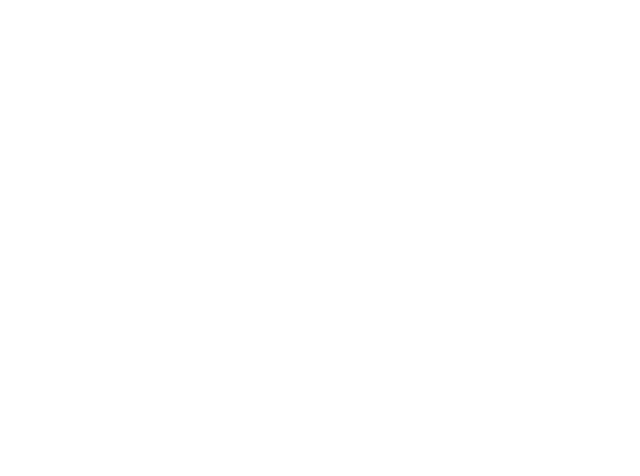
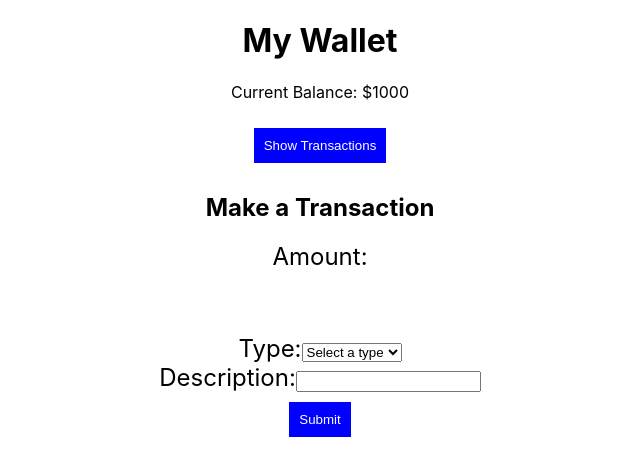
Before and after one commit to rajAyushh/CryptoLender, a React (Create React App) app in the folder frontend/lending-app/: page /profile in a window 1280 px wide. Before the commit this address had no page. Shown: the top 476 px of the page, without its empty margins (320-960 px from the left). Built offline with nearby package versions, Linux system fonts and the light colour scheme; the HTML template or start-up script is replaced by a standard one.

Commit message:
Something something

```diff
--- a/frontend/lending-app/src/App.js
+++ b/frontend/lending-app/src/App.js
@@ -10,6 +10,7 @@ import Signup from './pages/Signup';
 import Borrow from './pages/borrow';
 import Work from './pages/work';
 import Contact from './pages/contact';
+import Profile from './pages/profile'
 
 
 function App() {
@@ -26,6 +27,7 @@ function App() {
           <Route exact path='/borrow' element  ={<Borrow/>}/>
           <Route exact path='/work' element  ={<Work/>}/>
           <Route exact path='/contact' element  ={<Contact/>}/>
+          <Route exact path='/profile' element  ={<Profile/>}/>
         </Routes>
       </Router>
     </div>
--- a/frontend/lending-app/src/pages/Components/appbar.js
+++ b/frontend/lending-app/src/pages/Components/appbar.js
@@ -11,26 +11,15 @@ import Avatar from '@mui/material/Avatar';
 import Button from '@mui/material/Button';
 import Tooltip from '@mui/material/Tooltip';
 import MenuItem from '@mui/material/MenuItem';
-import AdbIcon from '@mui/icons-material/Adb';
-import { useNavigate, Link } from 'react-router-dom';
+import { useNavigate } from 'react-router-dom';
 
-const pages = ['Lend', 'Borrow', 'Buy RCoin'];
-const pages1 = ['How we work', 'Contact us', 'Manage Loans', 'Help'];
 const settings = ['Profile', 'Dashboard', 'Logout'];
 
 function ResponsiveAppBar() {
-  const [anchorElNav, setAnchorElNav] = React.useState(null);
   const [anchorElUser, setAnchorElUser] = React.useState(null);
 
-  const handleOpenNavMenu = (event) => {
-    setAnchorElNav(event.currentTarget);
-  };
   const handleOpenUserMenu = (event) => {
     setAnchorElUser(event.currentTarget);
-  };
-
-  const handleCloseNavMenu = () => {
-    setAnchorElNav(null);
   };
 
   const handleCloseUserMenu = () => {
@@ -73,6 +62,18 @@ function ResponsiveAppBar() {
     event.preventDefault();
 
     navigate('/contact');
+  }
+
+  function openWallet(event) {
+    event.preventDefault();
+
+    navigate('/profile');
+  }
+
+  function logOut(event) {
+    event.preventDefault();
+
+    navigate('/login');
   }
 
   return (
@@ -214,11 +215,17 @@ function ResponsiveAppBar() {
               open={Boolean(anchorElUser)}
               onClose={handleCloseUserMenu}
             >
-              {settings.map((setting) => (
+                <MenuItem onClick={openWallet}>
+                  <Typography textAlign="center">Profile</Typography>
+                </MenuItem>
+                <MenuItem onClick={logOut}>
+                  <Typography textAlign="center">Log Out</Typography>
+                </MenuItem>
+              {/* {settings.map((setting) => (
                 <MenuItem key={setting} onClick={handleCloseUserMenu}>
                   <Typography textAlign="center">{setting}</Typography>
                 </MenuItem>
-              ))}
+              ))} */}
             </Menu>
           </Box>
         </Toolbar>
--- /dev/null
+++ b/frontend/lending-app/src/pages/profile.js
@@ -0,0 +1,68 @@
+import React, { useState } from 'react';
+// import './wallet.css';
+// import TransactionList from './TransactionList';
+
+function Wallet() {
+  const [walletAmount, setWalletAmount] = useState(1000);
+  const [showTransactions, setShowTransactions] = useState(false);
+  const [transactionList, setTransactionList] = useState([]);
+  const [transaction, setTransaction] = useState({ amount: '', type: '', description: '' });
+
+  const handleTransaction = (transaction) => {
+    if (transaction.type === 'credit') {
+      setWalletAmount(prevAmount => prevAmount + transaction.amount);
+    } else {
+      setWalletAmount(prevAmount => prevAmount - transaction.amount);
+    }
+    setTransactionList(prevList => [transaction, ...prevList]);
+    setTransaction({ amount: '', type: '', description: '' });
+  };
+
+  return (
+    <div className="wallet-container">
+      <div className="wallet-header">
+        <h1>My Wallet</h1>
+        <p>Current Balance: ${walletAmount}</p>
+        <button onClick={() => setShowTransactions(prev => !prev)}>
+          {showTransactions ? 'Hide Transactions' : 'Show Transactions'}
+        </button>
+      </div>
+      {/* {showTransactions && (
+        <TransactionList transactionList={transactionList} />
+      )} */}
+      <div className="transaction-form">
+        <h2>Make a Transaction</h2>
+        <form onSubmit={(e) => e.preventDefault()}>
+          <div className="form-group">
+            <label htmlFor="amount">Amount:</label>
+            <input type="number" id="amount" name="amount" required
+              value={transaction.amount}
+              onChange={(e) => setTransaction({...transaction, amount: parseInt(e.target.value)})}
+            />
+          </div>
+          <div className="form-group">
+            <label htmlFor="type">Type:</label>
+            <select id="type" name="type" required
+              value={transaction.type}
+              onChange={(e) => setTransaction({...transaction, type: e.target.value})}
+            >
+              <option value="">Select a type</option>
+              <option value="credit">Credit</option>
+              <option value="debit">Debit</option>
+            </select>
+          </div>
+          <div className="form-group">
+            <label htmlFor="description">Description:</label>
+            <input type="text" id="description" name="description" required
+              value={transaction.description}
+              onChange={(e) => setTransaction({...transaction, description: e.target.value})}
+            />
+          </div>
+          <button type="submit" onClick={() => handleTransaction(transaction)}>Submit</button>
+        </form>
+      </div>
+    </div>
+  );
+}
+
+export default Wallet;
```
